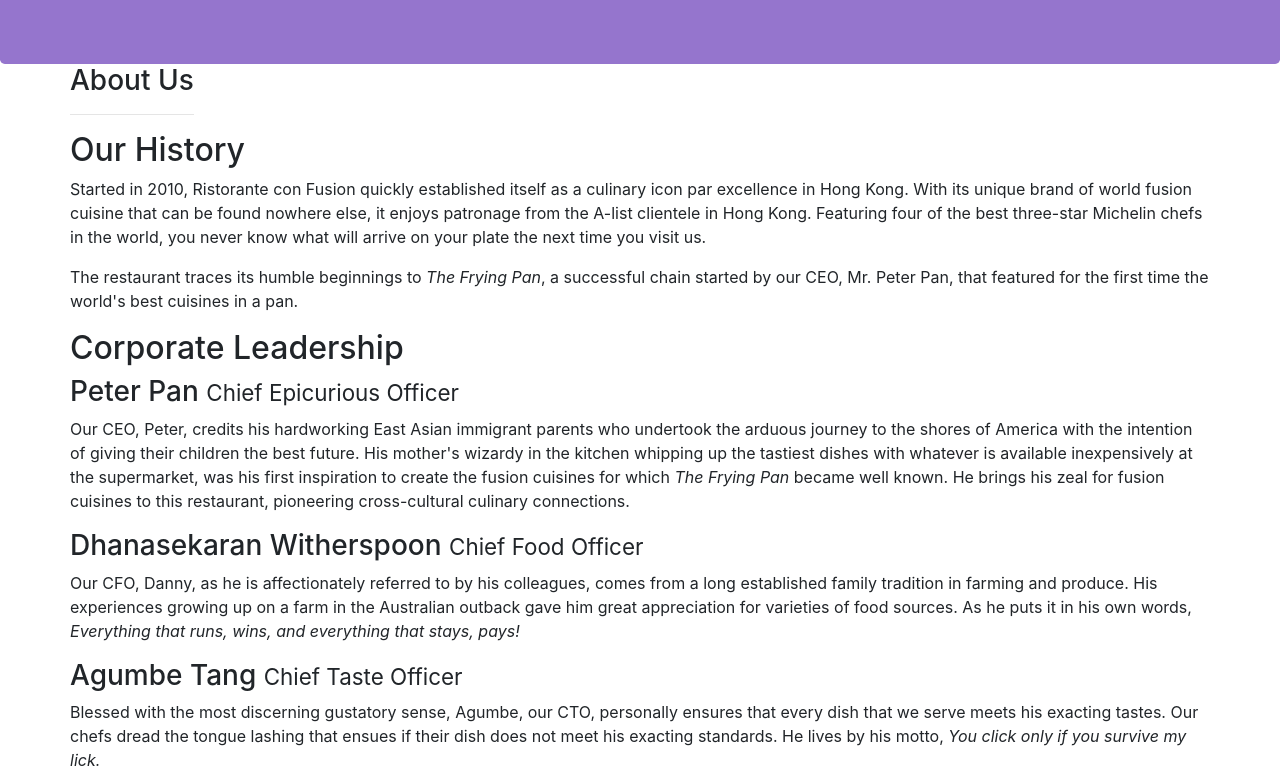
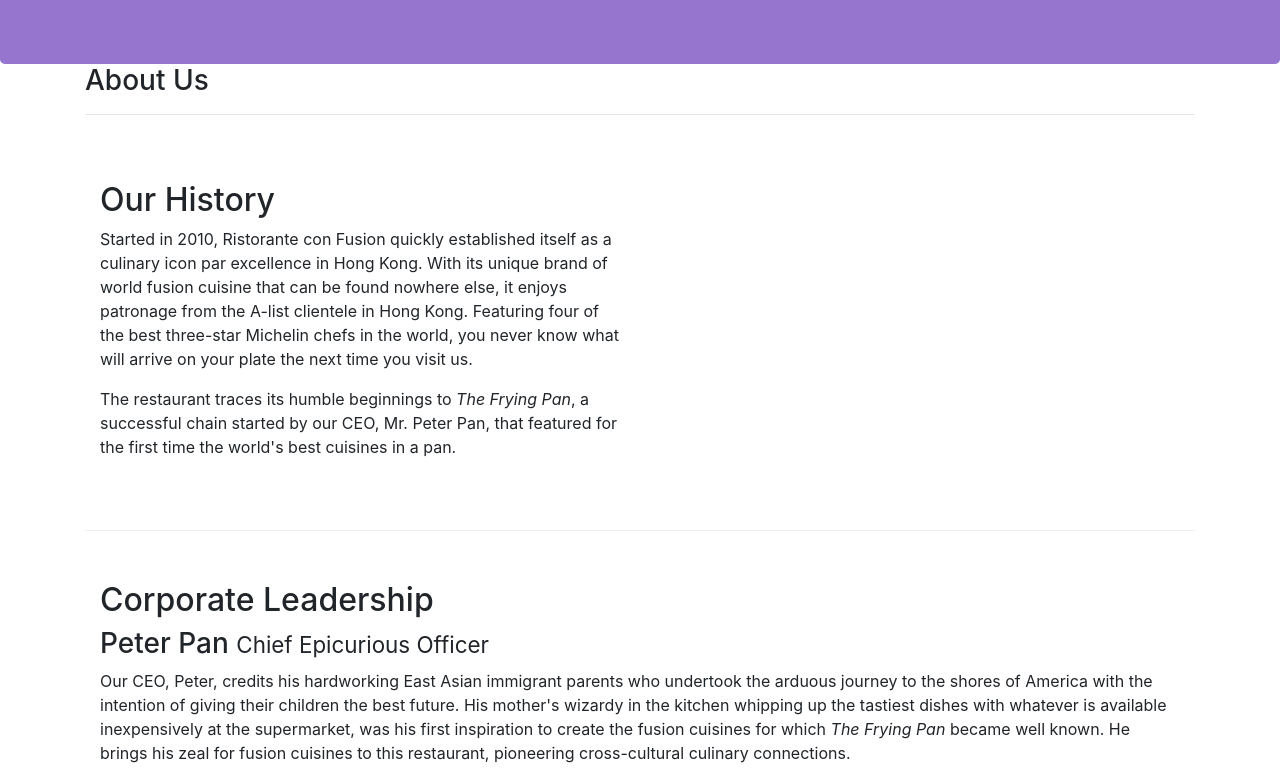
Before and after one commit to lajtaristvan/bootstrap, a website: page aboutus.html in a window 1280 px wide. Shown: the part 220-998 px from the top of the page. Drawn offline with nearby package versions, Linux system fonts and the light colour scheme.

Commit message:
Final result

```diff
--- a/aboutus.html
+++ b/aboutus.html
@@ -32,14 +32,14 @@
 
     <div class="container">
         <div class="row">
-            <div>
+            <div class="col-12">
                <h3>About Us</h3>
                <hr>
             </div>
         </div>
 
-        <div class="row">
-            <div class="">
+        <div class="row row-content">
+            <div class="col-sm-6">
                 <h2>Our History</h2>
                 <p>Started in 2010, Ristorante con Fusion quickly established itself as a culinary icon par excellence in Hong Kong. With its unique brand of world fusion cuisine that can be found nowhere else, it enjoys patronage from the A-list clientele in Hong Kong.  Featuring four of the best three-star Michelin chefs in the world, you never know what will arrive on your plate the next time you visit us.</p>
                 <p>The restaurant traces its humble beginnings to <em>The Frying Pan</em>, a successful chain started by our CEO, Mr. Peter Pan, that featured for the first time the world's best cuisines in a pan.</p>
@@ -49,17 +49,17 @@
         </div>
 
 
-        <div class="row">
-            <div>
+        <div class="row row-content">
+            <div class="col-12">
                 <h2>Corporate Leadership</h2>
                 <h3>Peter Pan <small>Chief Epicurious Officer</small></h3>
-                <p>Our CEO, Peter, credits his hardworking East Asian immigrant parents who undertook the arduous journey to the shores of America with the intention of giving their children the best future. His mother's wizardy in the kitchen whipping up the tastiest dishes with whatever is available inexpensively at the supermarket, was his first inspiration to create the fusion cuisines for which <em>The Frying Pan</em> became well known. He brings his zeal for fusion cuisines to this restaurant, pioneering cross-cultural culinary connections.</p>
+                <p class="d-none d-sm-block">Our CEO, Peter, credits his hardworking East Asian immigrant parents who undertook the arduous journey to the shores of America with the intention of giving their children the best future. His mother's wizardy in the kitchen whipping up the tastiest dishes with whatever is available inexpensively at the supermarket, was his first inspiration to create the fusion cuisines for which <em>The Frying Pan</em> became well known. He brings his zeal for fusion cuisines to this restaurant, pioneering cross-cultural culinary connections.</p>
                 <h3>Dhanasekaran Witherspoon <small>Chief Food Officer</small></h3>
-                <p>Our CFO, Danny, as he is affectionately referred to by his colleagues, comes from a long established family tradition in farming and produce. His experiences growing up on a farm in the Australian outback gave him great appreciation for varieties of food sources. As he puts it in his own words, <em>Everything that runs, wins, and everything that stays, pays!</em></p>
+                <p class="d-none d-sm-block">Our CFO, Danny, as he is affectionately referred to by his colleagues, comes from a long established family tradition in farming and produce. His experiences growing up on a farm in the Australian outback gave him great appreciation for varieties of food sources. As he puts it in his own words, <em>Everything that runs, wins, and everything that stays, pays!</em></p>
                 <h3>Agumbe Tang <small>Chief Taste Officer</small></h3>
-                <p>Blessed with the most discerning gustatory sense, Agumbe, our CTO, personally ensures that every dish that we serve meets his exacting tastes. Our chefs dread the tongue lashing that ensues if their dish does not meet his exacting standards. He lives by his motto, <em>You click only if you survive my lick.</em></p>
+                <p class="d-none d-sm-block">Blessed with the most discerning gustatory sense, Agumbe, our CTO, personally ensures that every dish that we serve meets his exacting tastes. Our chefs dread the tongue lashing that ensues if their dish does not meet his exacting standards. He lives by his motto, <em>You click only if you survive my lick.</em></p>
                 <h3>Alberto Somayya <small>Executive Chef</small></h3>
-                <p>Award winning three-star Michelin chef with wide International experience having worked closely with whos-who in the culinary world, he specializes in creating mouthwatering Indo-Italian fusion experiences. He says, <em>Put together the cuisines from the two craziest cultures, and you get a winning hit! Amma Mia!</em></p>
+                <p class="d-none d-sm-block">Award winning three-star Michelin chef with wide International experience having worked closely with whos-who in the culinary world, he specializes in creating mouthwatering Indo-Italian fusion experiences. He says, <em>Put together the cuisines from the two craziest cultures, and you get a winning hit! Amma Mia!</em></p>
             </div>
        </div>
 
```
Also changed, not shown: index.html (+3 -3 lines).
